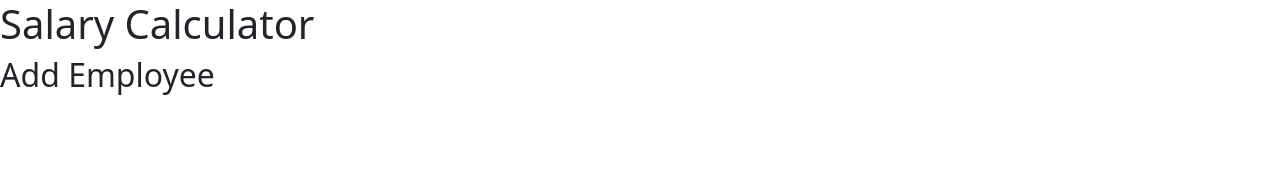
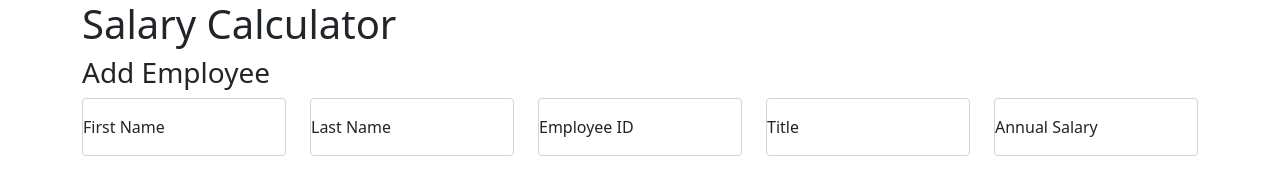
Before and after one commit to trohde13/jquery-salary-calculator, a plain HTML site: page index.html in a window 1280 px wide. Drawn offline with Linux system fonts and the light colour scheme.

Commit message:
created input fields in index

```diff
--- a/index.html
+++ b/index.html
@@ -11,7 +11,7 @@
     <title>jQuery Salary Calculator</title>
 </head>
 
-<body>
+<body class="container">
 <!--Title Header-->
     <header>
         <h1>Salary Calculator</h1>
@@ -20,10 +20,34 @@
     <main>
 <!-- Title for Inputs -->
         <div>
-            <h2>Add Employee</h2>
+            <h3>Add Employee</h3>
         </div>
 <!-- Input Fields -->
-        <div>
+        <div class="row">
+            <div class="form-floating col">
+                <input class="form-control" type="text" placeholder="First Name" id="firstNameIn"/>
+                <label for="firstNameIn" class="form-label">First Name</label>
+            </div>
+
+            <div class="form-floating col">
+                <input class="form-control" type="text" placeholder="Last Name" id="lastNameIn"/>
+                <label for="lastNameIn" class="form-label">Last Name</label>
+            </div>
+
+            <div class="form-floating col">
+                <input class="form-control" type="text" placeholder="ID" id="idIn"/>
+                <label for="idIn" class="form-label">Employee ID</label>
+            </div>
+
+            <div class="form-floating col">
+                <input class="form-control" type="text" placeholder="Title" id="titleIn"/>
+                <label for="titleIn" class="form-label">Title</label>
+            </div>
+
+            <div class="form-floating col">
+                <input class="form-control" type="text" placeholder="Annual Salary" id="annualSalaryIn"/>
+                <label for="annualSalaryIn" class="form-label">Annual Salary</label>
+            </div>
 
         </div>
 
```
